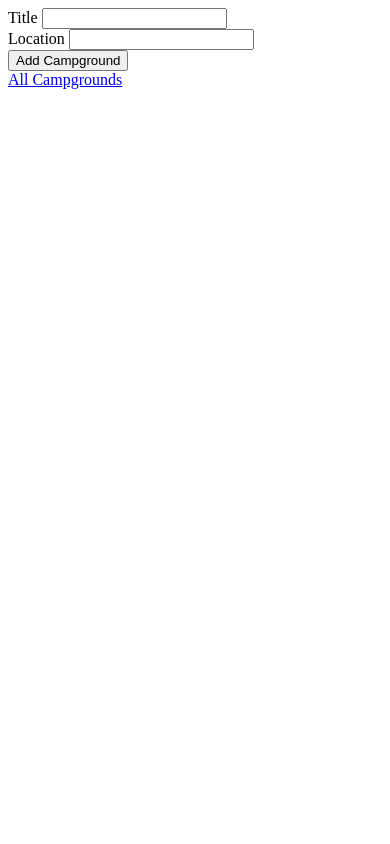
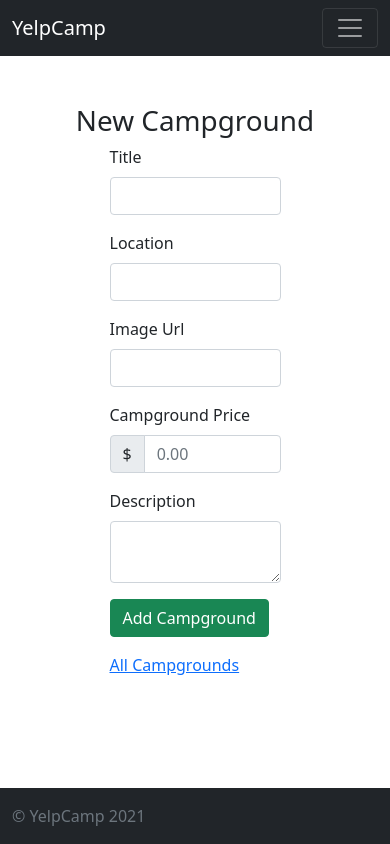
Before and after one commit to Mohammed-Mounir/YelpCamp, a Node server app: page /campgrounds/new in a window 390 px wide. Run offline with Node 20, Linux system fonts and the light colour scheme; some libraries are stand-ins or nearby versions.

Commit message:
Added basic styles

```diff
--- a/app.js
+++ b/app.js
@@ -1,6 +1,7 @@
 const express = require('express');
 const path = require('path');
 const mongoose = require('mongoose');
+const ejsMate = require('ejs-mate');
 const methodOverride = require('method-override');
 const Campground = require('./models/campground');
 
@@ -14,6 +15,7 @@ db.once('open', () => {
 
 const app = express();
 
+app.engine('ejs', ejsMate);
 app.set('view engine', 'ejs');
 app.set('views', path.join(__dirname, 'views'));
 
--- a/package.json
+++ b/package.json
@@ -11,6 +11,7 @@
   "license": "ISC",
   "dependencies": {
     "ejs": "^3.1.6",
+    "ejs-mate": "^3.0.0",
     "express": "^4.17.1",
     "method-override": "^3.0.0",
     "mongoose": "^6.0.10"
--- a/seeds/index.js
+++ b/seeds/index.js
@@ -17,9 +17,14 @@ const seedDB = async () => {
   await Campground.deleteMany({});
   for (let i = 0; i < 50; i++) {
     const random1000 = Math.floor(Math.random() * 1000);
+    const price = Math.floor(Math.random() * 20) + 10;
     const camp = new Campground({
       location: `${cities[random1000].city}, ${cities[random1000].state}`,
       title: `${sample(descriptors)} ${sample(places)}`,
+      image: 'https://source.unsplash.com/collection/483251',
+      description:
+        'Lorem ipsum dolor sit amet consectetur adipisicing elit. Nesciunt molestias expedita, quasi aliquam, aspernatur sint temporibus ad deleniti nisi beatae cumque commodi, tempore doloremque distinctio sunt sapiente doloribus modi illo!',
+      price,
     });
     await camp.save();
   }
--- a/views/campgrounds/new.ejs
+++ b/views/campgrounds/new.ejs
@@ -1,25 +1,64 @@
-<!DOCTYPE html>
-<html lang="en">
-  <head>
-    <meta charset="UTF-8" />
-    <meta http-equiv="X-UA-Compatible" content="IE=edge" />
-    <meta name="viewport" content="width=device-width, initial-scale=1.0" />
-    <title>New Campground</title>
-  </head>
-  <body>
+<% layout('layouts/boilerplate') %>
+<div class="row">
+  <h1 class="text-center">New Campground</h1>
+  <div class="col-6 offset-3">
     <form action="/campgrounds" method="POST">
-      <div>
-        <label for="title">Title</label>
-        <input type="text" id="title" name="campground[title]" />
+      <div class="mb-3">
+        <label class="form-label" for="title">Title</label>
+        <input
+          class="form-control"
+          type="text"
+          id="title"
+          name="campground[title]"
+        />
       </div>
-      <div>
-        <label for="location">Location</label>
-        <input type="text" id="location" name="campground[location]" />
+      <div class="mb-3">
+        <label class="form-label" for="location">Location</label>
+        <input
+          class="form-control"
+          type="text"
+          id="location"
+          name="campground[location]"
+        />
       </div>
-      <button>Add Campground</button>
+      <div class="mb-3">
+        <label class="form-label" for="image">Image Url</label>
+        <input
+          class="form-control"
+          type="text"
+          id="image"
+          name="campground[image]"
+        />
+      </div>
+
+      <div class="mb-3">
+        <label class="form-label" for="price">Campground Price</label>
+        <div class="input-group">
+          <span class="input-group-text" id="price-label">$</span>
+          <input
+            type="text"
+            class="form-control"
+            placeholder="0.00"
+            aria-label="price"
+            aria-describedby="price-label"
+            name="campground[price]"
+          />
+        </div>
+      </div>
+
+      <div class="mb-3">
+        <label class="form-label" for="description">Description</label>
+        <textarea
+          class="form-control"
+          type="text"
+          id="description"
+          name="campground[description]"
+        ></textarea>
+      </div>
+      <div class="mb-3">
+        <button class="btn btn-success">Add Campground</button>
+      </div>
     </form>
-    <div>
-      <a href="/campgrounds">All Campgrounds</a>
-    </div>
-  </body>
-</html>
+    <a href="/campgrounds">All Campgrounds</a>
+  </div>
+</div>
--- /dev/null
+++ b/views/layouts/boilerplate.ejs
@@ -0,0 +1,26 @@
+<!DOCTYPE html>
+<html lang="en">
+  <head>
+    <meta charset="UTF-8" />
+    <meta http-equiv="X-UA-Compatible" content="IE=edge" />
+    <meta name="viewport" content="width=device-width, initial-scale=1.0" />
+    <title>YelpCamp</title>
+
+    <link
+      href="https://cdn.jsdelivr.net/npm/bootstrap@5.1.3/dist/css/bootstrap.min.css"
+      rel="stylesheet"
+      integrity="sha384-1BmE4kWBq78iYhFldvKuhfTAU6auU8tT94WrHftjDbrCEXSU1oBoqyl2QvZ6jIW3"
+      crossorigin="anonymous"
+    />
+  </head>
+  <body class="d-flex flex-column vh-100">
+    <%- include('../partials/navbar') %>
+    <main class="container mt-5"><%- body %></main>
+    <%- include('../partials/footer') %>
+    <script
+      src="https://cdn.jsdelivr.net/npm/bootstrap@5.1.3/dist/js/bootstrap.bundle.min.js"
+      integrity="sha384-ka7Sk0Gln4gmtz2MlQnikT1wXgYsOg+OMhuP+IlRH9sENBO0LRn5q+8nbTov4+1p"
+      crossorigin="anonymous"
+    ></script>
+  </body>
+</html>
--- /dev/null
+++ b/views/partials/footer.ejs
@@ -0,0 +1,5 @@
+<footer class="footer bg-dark py-3 mt-auto">
+  <div class="container">
+    <span class="text-muted">&copy; YelpCamp 2021</span>
+  </div>
+</footer>
--- /dev/null
+++ b/views/partials/navbar.ejs
@@ -0,0 +1,23 @@
+<nav class="navbar sticky-top navbar-expand-lg navbar-dark bg-dark">
+  <div class="container-fluid">
+    <a class="navbar-brand" href="#">YelpCamp</a>
+    <button
+      class="navbar-toggler"
+      type="button"
+      data-bs-toggle="collapse"
+      data-bs-target="#navbarNavAltMarkup"
+      aria-controls="navbarNavAltMarkup"
+      aria-expanded="false"
+      aria-label="Toggle navigation"
+    >
+      <span class="navbar-toggler-icon"></span>
+    </button>
+    <div class="collapse navbar-collapse" id="navbarNavAltMarkup">
+      <div class="navbar-nav">
+        <a class="nav-link" href="/">Home</a>
+        <a class="nav-link" href="/campgrounds">Campgrounds</a>
+        <a class="nav-link" href="/campgrounds/new">New Campground</a>
+      </div>
+    </div>
+  </div>
+</nav>
```
Also changed, not shown: models/campground.js (+4 -3 lines), views/campgrounds/edit.ejs (+56 -22 lines), views/campgrounds/index.ejs (+25 -21 lines), views/campgrounds/show.ejs (+31 -27 lines), 1 other file.
